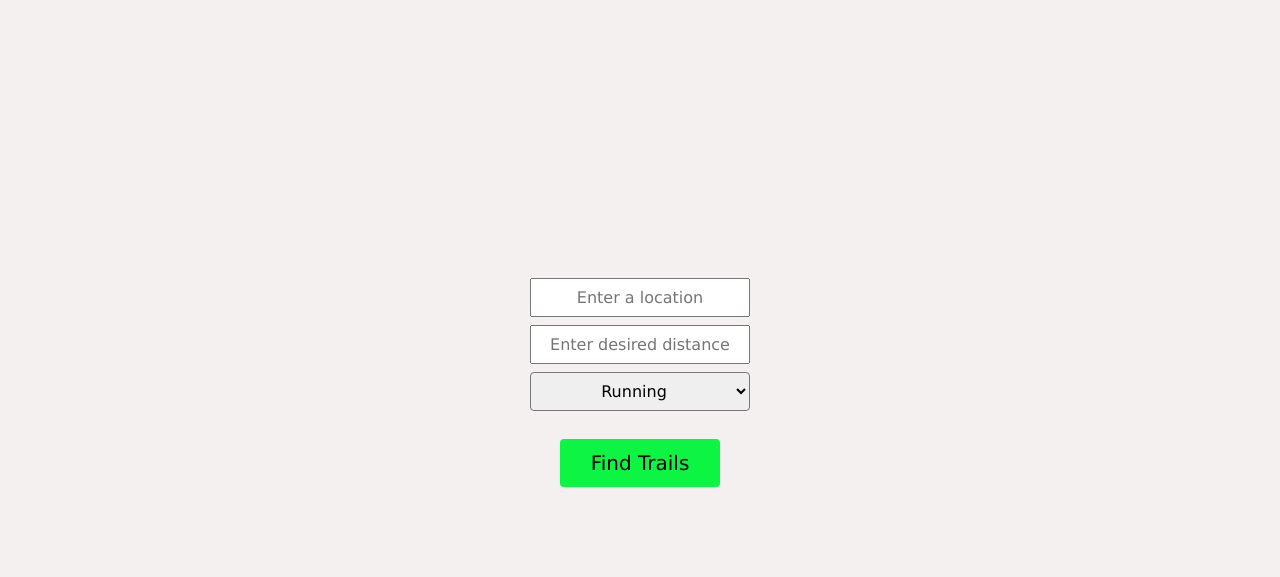
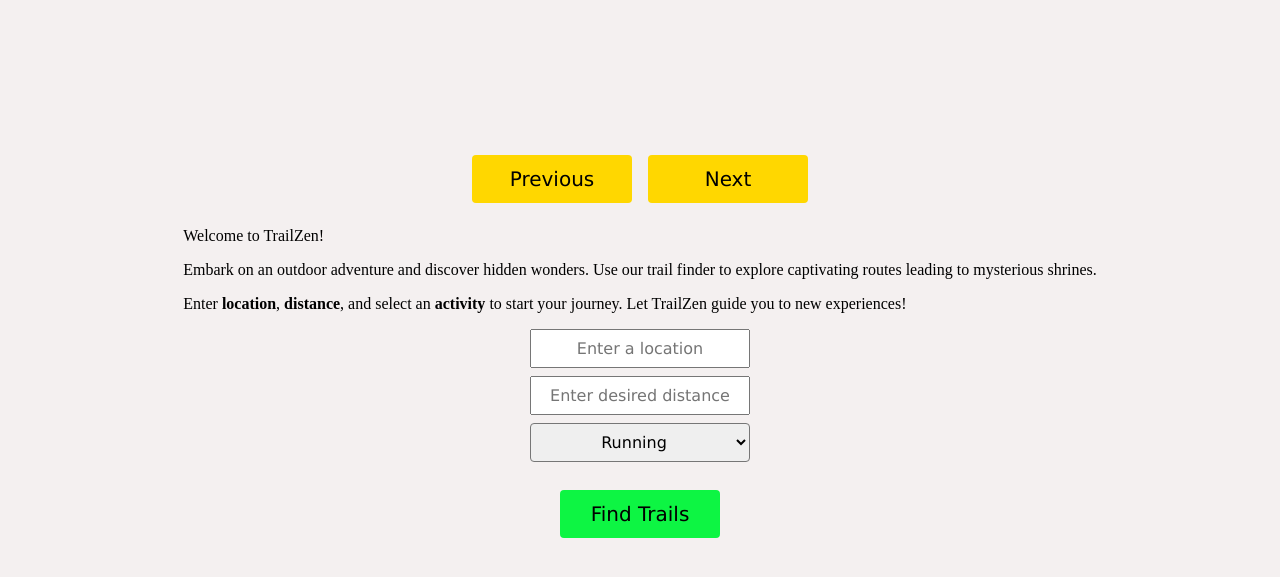
Before and after one commit to femin-joshy/PBL3, a plain HTML site: page index.html in a window 1280 px wide. Shown: the part 55-632 px from the top of the page. Drawn offline with Linux system fonts and the light colour scheme; some packages are replaced by stand-ins of ours.

Commit message:
Update index.html

```diff
--- a/index.html
+++ b/index.html
@@ -20,15 +20,21 @@
         <div class="logo-container">
             <img src="logo.png" alt="Logo">
         </div>
+
     </header>
 
     <div id="input-section">
+        <div class="description-container">
+            <label for="description-input" class="description-label">Welcome to TrailZen!</label>
+            <p class="description-text">Embark on an outdoor adventure and discover hidden wonders. Use our trail finder to explore captivating routes leading to mysterious shrines.</p>
+  <p class="description-text">Enter <strong>location</strong>, <strong>distance</strong>, and select an <strong>activity</strong> to start your journey. Let TrailZen guide you to new experiences!</p>
+
+          </div>
         <div class="search-container">
             <input type="text" id="location-input" placeholder="Enter a location">
             <input type="text" id="distance-input" placeholder="Enter desired distance">
             <select id="activity-input" class="input-select">
               <option value="running">Running</option>
-                <option value="hiking">Hiking</option>
               <option value="walking">Walking</option>
               <option value="cycling">Cycling</option>
             </select>
@@ -37,6 +43,7 @@
           <div id="loading-overlay">
             <div id="loading-message">Loading...</div>
         </div>
+
     </div>
 
 
@@ -47,6 +54,12 @@
             <button id="next-button">Next</button>
         </div>
         <div id="map" style="height: 400px; width: 100%;"></div>
+        <div id="distance" class="distance"></div>
+        <div id="calories"></div>
+        <div id="location" class="location"></div>
+        <div id="activity" class="activity"></div>
+
+
 
 
     </div>
@@ -57,9 +70,9 @@
     </div>
 
 
-    <button id="back-button" onclick= location.reload() style="position: absolute; top: 10px; left: 10px;">Back</button>
+    <button id="back-button" onclick="location.reload()" class="styled-button">Back</button>
 
 
-    <script src="main.js"></script>
+    <script src="main3.js"></script>
 </body>
 </html>
```
Lines whose indentation alone changed are shown as unchanged.
